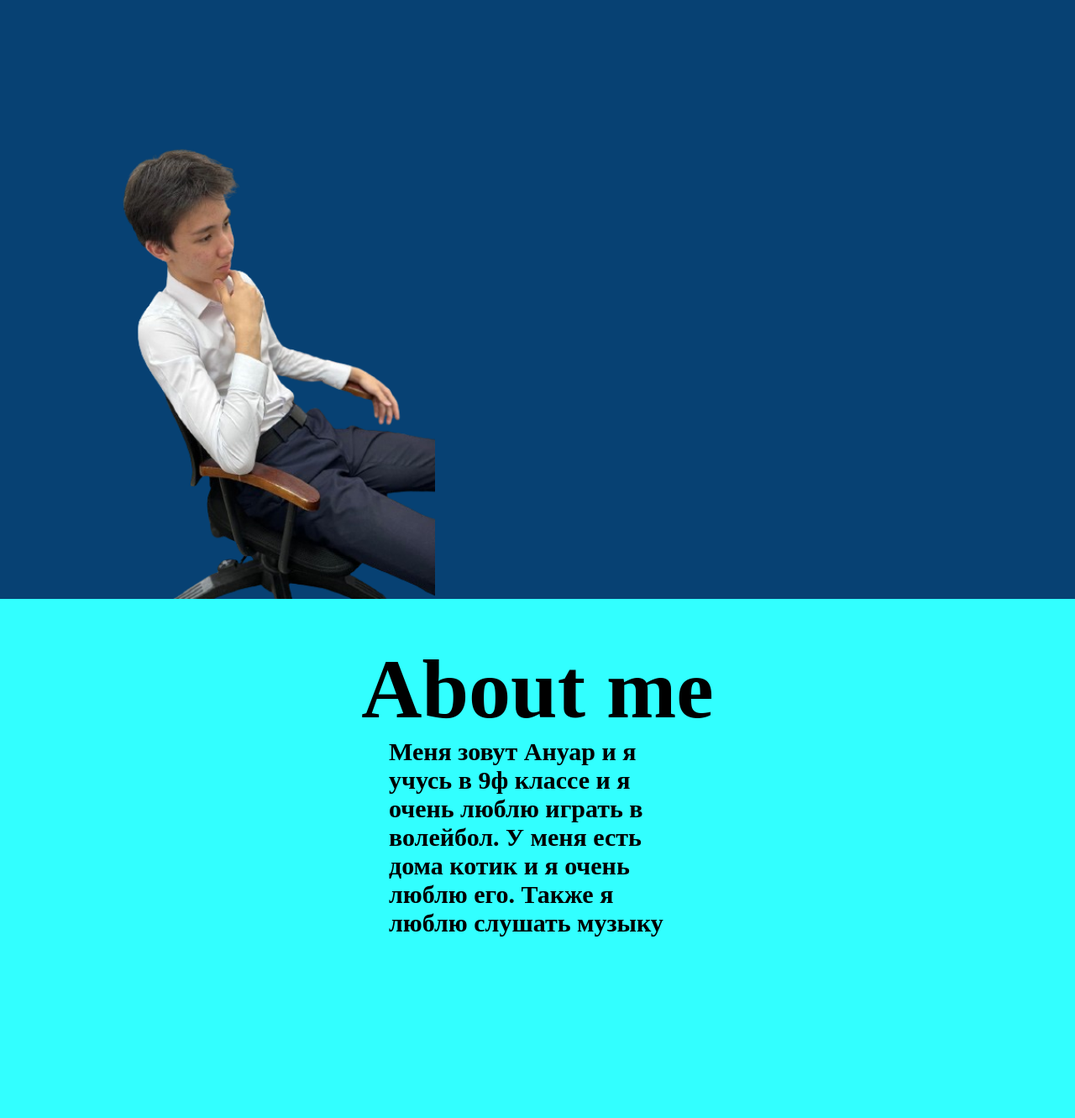
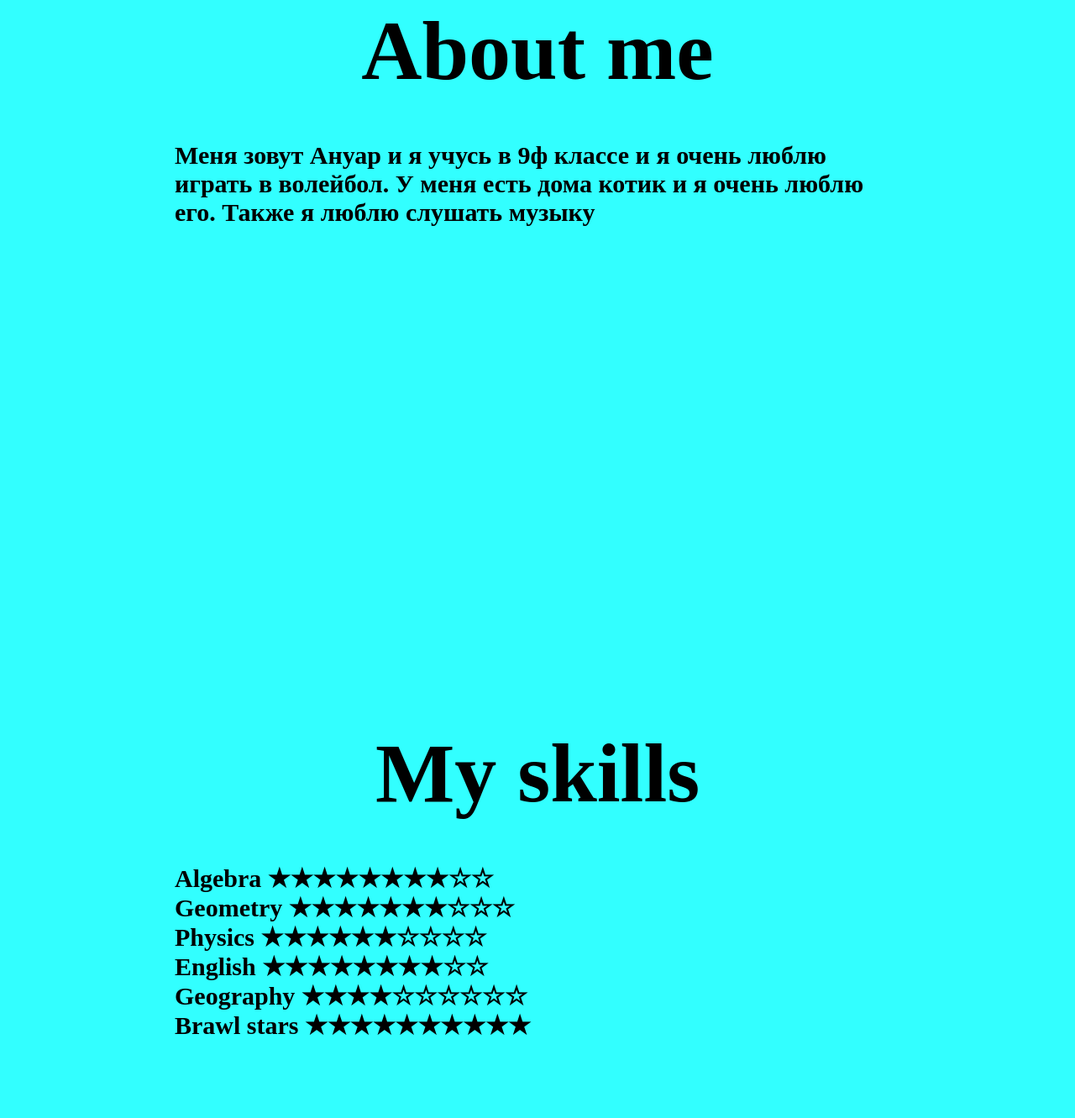
Before and after one commit to AnuarZhurkayev/Anuarzhurkayev26, a plain HTML site: page index.html in a window 1280 px wide. Shown: the part 909-2240 px from the top of the page at 84% size. Drawn offline with Linux system fonts and the light colour scheme.

Commit message:
Update index.html

```diff
--- a/index.html
+++ b/index.html
@@ -12,7 +12,7 @@
         <a class="link" href="#aboutme">About me</a>
         <a class="link" href="#myskills">My skills</a>
     </nav>
-    <section class="hero">
+    <section class="h">
         <div class="k">
             <div class="textcenter">
                 <h2>Я ученик 9Ф класса</h2>
@@ -28,8 +28,8 @@
         <div class="textcenter ">
             <h1>About me</h1>
         </div>
-        <div class="center m50">
-            <div class="w50">
+        <div class="center m">
+            <div class="w">
                 <h3>Меня зовут Ануар и я учусь в 9ф классе и я очень люблю играть в волейбол.
                     У меня есть дома котик и я очень люблю его. Также я люблю слушать музыку
 
@@ -41,8 +41,8 @@
         <div class="textcenter ">
             <h1>My skills</h1>
         </div>
-        <div class="center m50">
-            <div class="w50">
+        <div class="center m">
+            <div class="w">
                 <h3>Algebra        ★★★★★★★★☆☆</h3>
                 <h3>Geometry       ★★★★★★★☆☆☆</h3>
                 <h3>Physics        ★★★★★★☆☆☆☆</h3>
@@ -57,8 +57,8 @@
         <div class="textcenter ">
             <h1>My achievments</h1>
         </div>
-        <div class="center m50">
-            <div class="w50">
+        <div class="center m">
+            <div class="w">
                 <img src="3.jpeg">
 
             </div>
```
